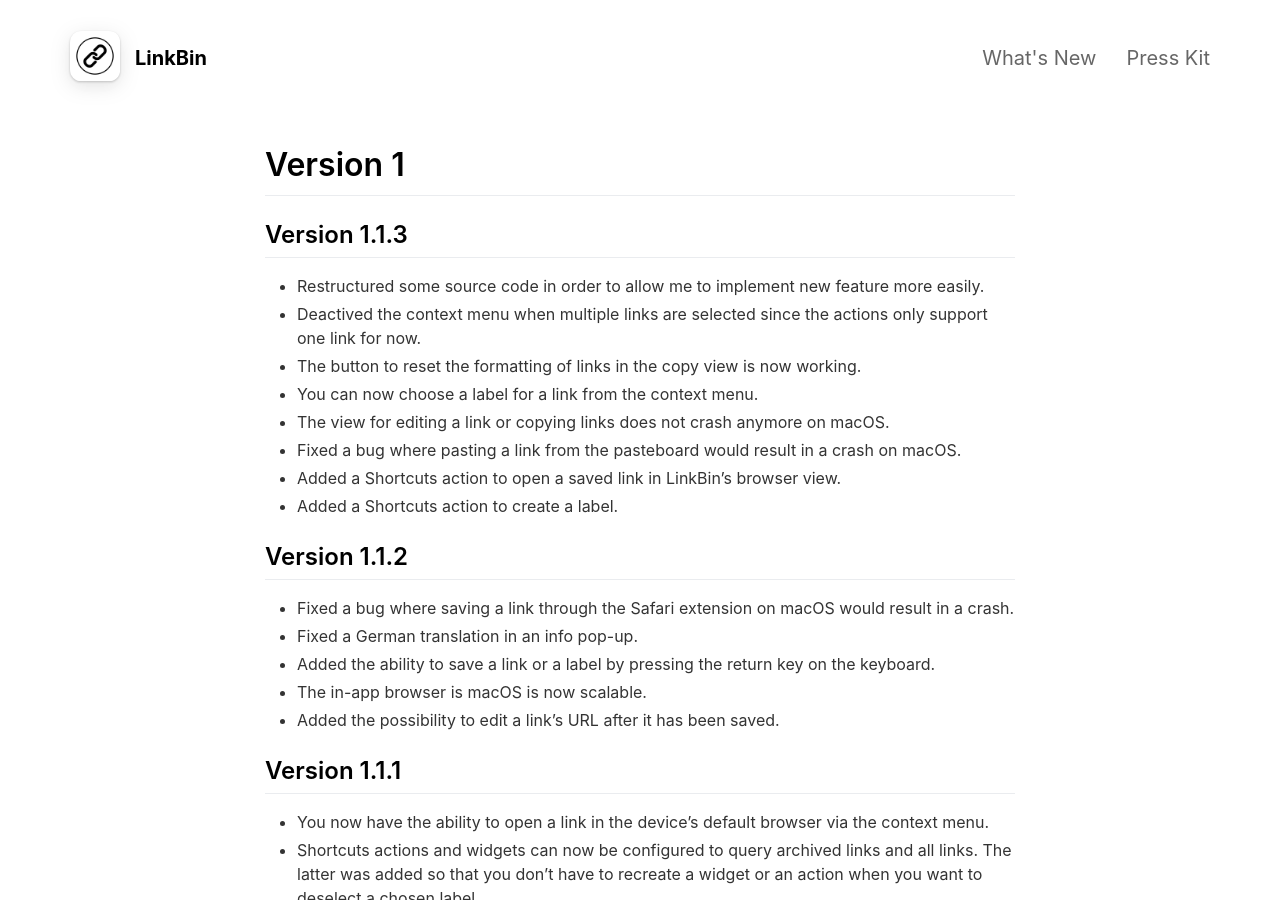
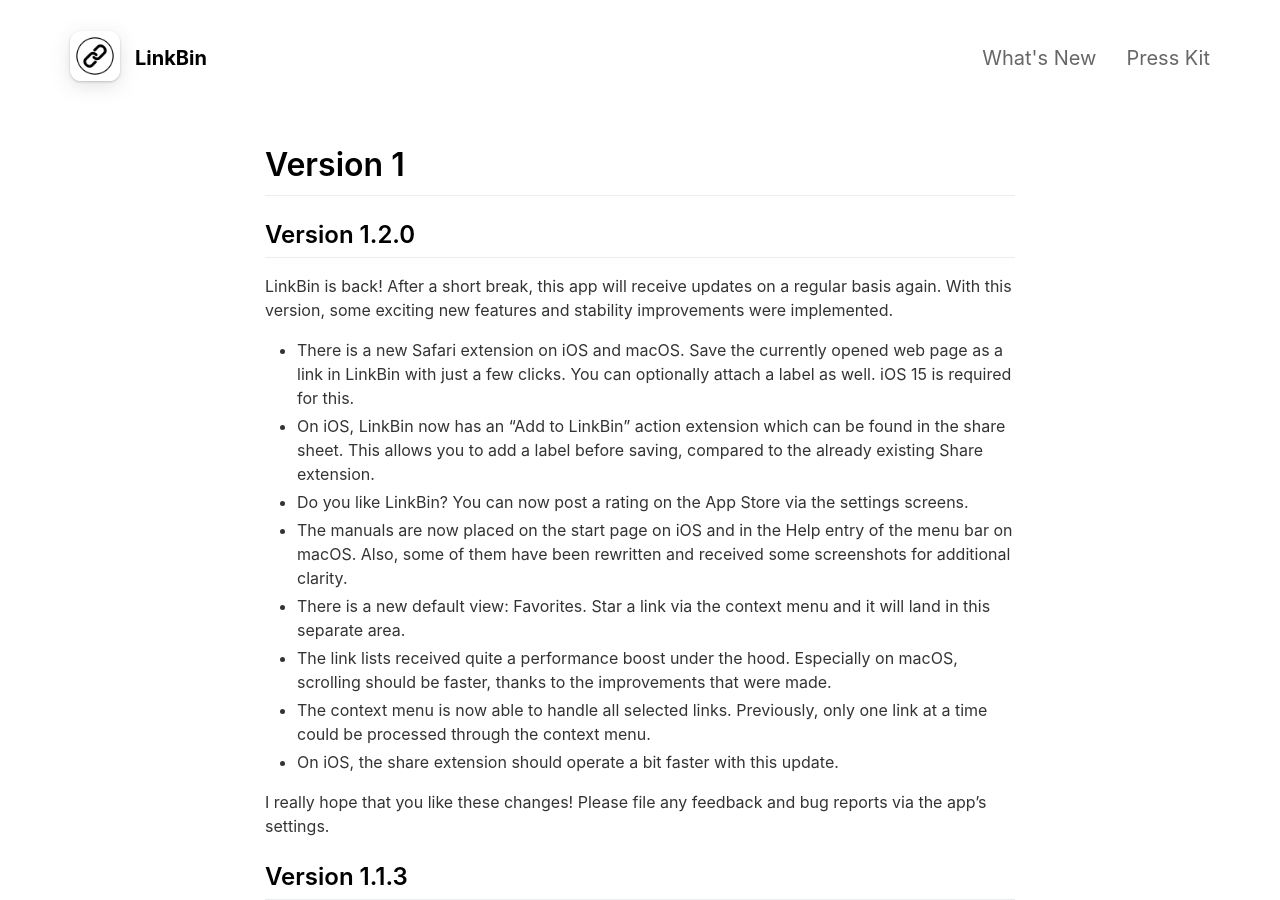
Before and after one commit to dhaydl/LinkBinWebsite, a Jekyll site: the page built from _pages/changelog.md, in a window 1280 px wide and 900 px high. Built offline with Jekyll 4.4.1, drawn with Linux system fonts in a browser that asks for light colours; nearby versions of some CDN libraries.

Commit message:
changes for version 1.2.0

```diff
--- a/_config.yml
+++ b/_config.yml
@@ -26,7 +26,7 @@
 # Feature List                            Edit, add or remove features to be presented.
 features                                  :
   - title                                 : Save links and reference them later
-    description                           : Save links manually, via the iOS and iPadOS share extension or the Safari browser extension on Mac.
+    description                           : Save links manually, via the iOS and iPadOS share or action extension or the Safari browser extension on iPhone, iPad and Mac.
     fontawesome_icon_name                 : link
   - title                                 : Organize everything with labels
     description                           : To keep everything neat and tidy, LinkBin allows you to organize your links with labels.
--- a/_pages/changelog.md
+++ b/_pages/changelog.md
@@ -5,6 +5,21 @@
 ---
 
 # Version 1
+
+## **Version 1.2.0**
+
+LinkBin is back! After a short break, this app will receive updates on a regular basis again. With this version, some exciting new features and stability improvements were implemented.
+
+- There is a new Safari extension on iOS and macOS. Save the currently opened web page as a link in LinkBin with just a few clicks. You can optionally attach a label as well. iOS 15 is required for this.
+- On iOS, LinkBin now has an "Add to LinkBin" action extension which can be found in the share sheet. This allows you to add a label before saving, compared to the already existing Share extension.
+- Do you like LinkBin? You can now post a rating on the App Store via the settings screens.
+- The manuals are now placed on the start page on iOS and in the Help entry of the menu bar on macOS. Also, some of them have been rewritten and received some screenshots for additional clarity.
+- There is a new default view: Favorites. Star a link via the context menu and it will land in this separate area.
+- The link lists received quite a performance boost under the hood. Especially on macOS, scrolling should be faster, thanks to the improvements that were made.
+- The context menu is now able to handle all selected links. Previously, only one link at a time could be processed through the context menu.
+- On iOS, the share extension should operate a bit faster with this update.
+
+I really hope that you like these changes! Please file any feedback and bug reports via the app's settings.
 
 ## **Version 1.1.3**
 
```
Also changed, not shown: _pages/privacypolicy.md (+4 -0 lines).
